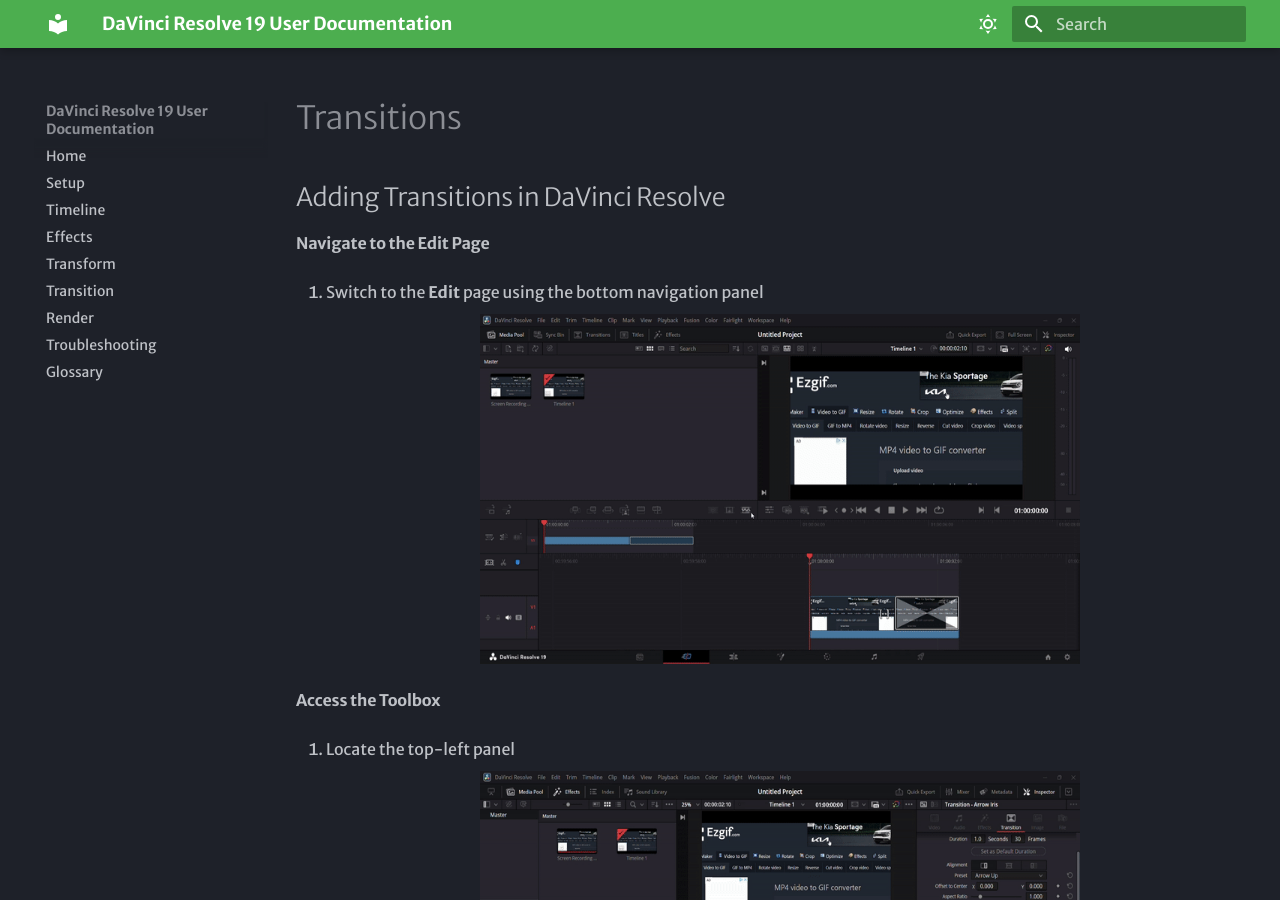
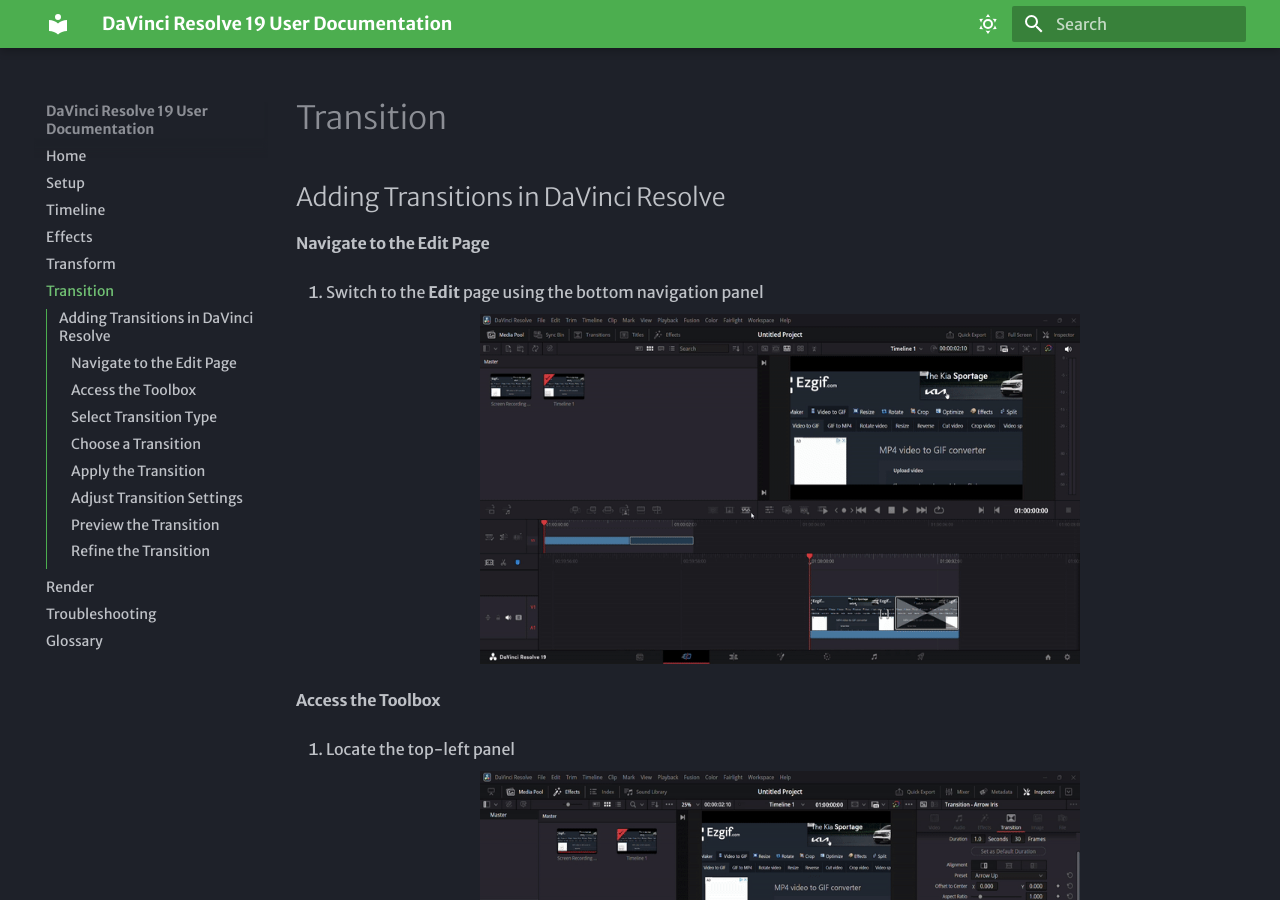
Before and after one commit to gurmehak-tuli/Documentation-COMM2216, an MkDocs documentation site: the page built from docs/transitions.md, in a window 1280 px wide and 900 px high. Built offline with MkDocs 1.6.1 and Material for MkDocs 9.7.7, drawn with Linux system fonts in a browser that asks for light colours; some web fonts are replaced; some of the changed lines change nothing that is shown; some of the changed text lies outside the part shown.

Commit message:
Fix typo in nav

```diff
--- a/mkdocs.yml
+++ b/mkdocs.yml
@@ -44,7 +44,7 @@ nav:
     - Timeline: timeline.md
     - Effects: effects.md
     - Transform: transform.md
-    - Transition: transition.md
+    - Transition: transitions.md
     - Render: render.md
     - Troubleshooting: troubleshooting.md
     - Glossary: glossary.md
```
